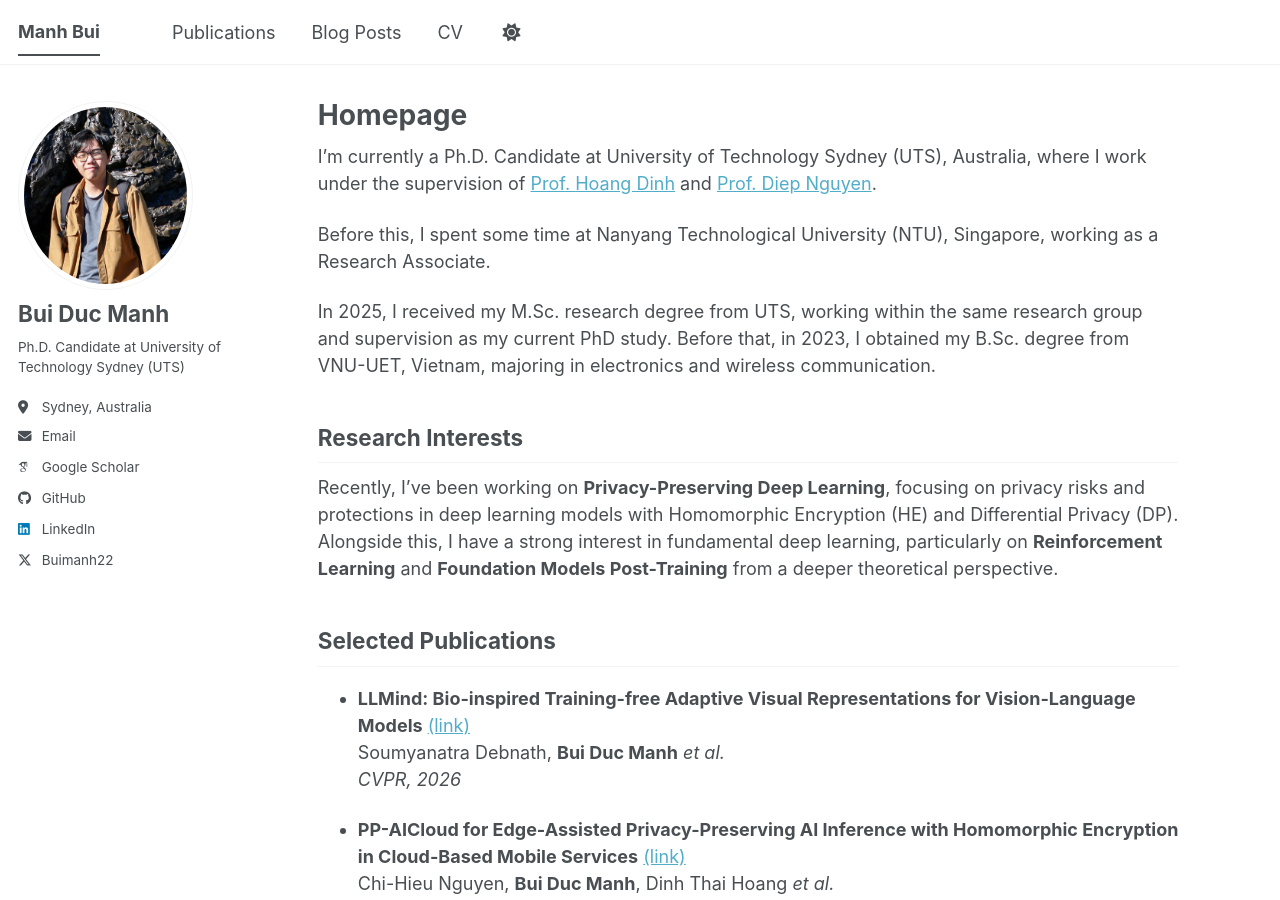
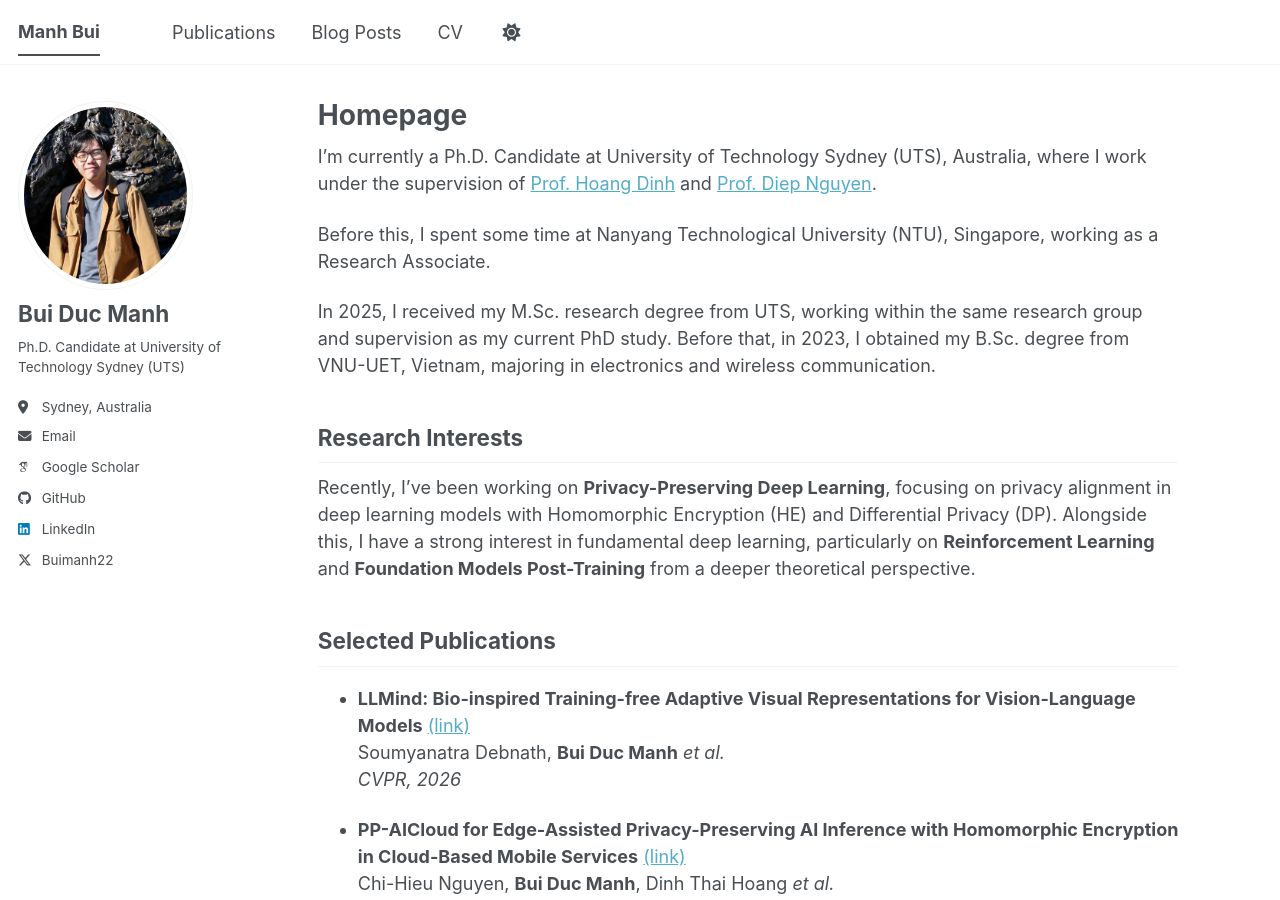
Before and after one commit to Manhbui1208/manhbui1208.github.io, a Jekyll site: the page built from _pages/about.md, in a window 1280 px wide and 900 px high. Built offline with Jekyll 4.4.1, drawn with Linux system fonts in a browser that asks for light colours; some web fonts are replaced; a script bundle is joined from its source files by our own code; library files that are not in the unit come from our copies.

Commit message:
5/8/2026

```diff
--- a/_pages/about.md
+++ b/_pages/about.md
@@ -17,7 +17,7 @@ Before that, in 2023, I obtained my B.Sc. degree from VNU-UET, Vietnam, majoring
 
 Research Interests
 ------
-Recently, I've been working on **Privacy-Preserving Deep Learning**, focusing on privacy risks and protections in deep learning models with Homomorphic Encryption (HE) and Differential Privacy (DP). Alongside this, I have a strong interest in fundamental deep learning, particularly on **Reinforcement Learning** and **Foundation Models Post-Training** from a deeper theoretical perspective.
+Recently, I've been working on **Privacy-Preserving Deep Learning**, focusing on privacy alignment in deep learning models with Homomorphic Encryption (HE) and Differential Privacy (DP). Alongside this, I have a strong interest in fundamental deep learning, particularly on **Reinforcement Learning** and **Foundation Models Post-Training** from a deeper theoretical perspective.
 
 Selected Publications
 ------
```
